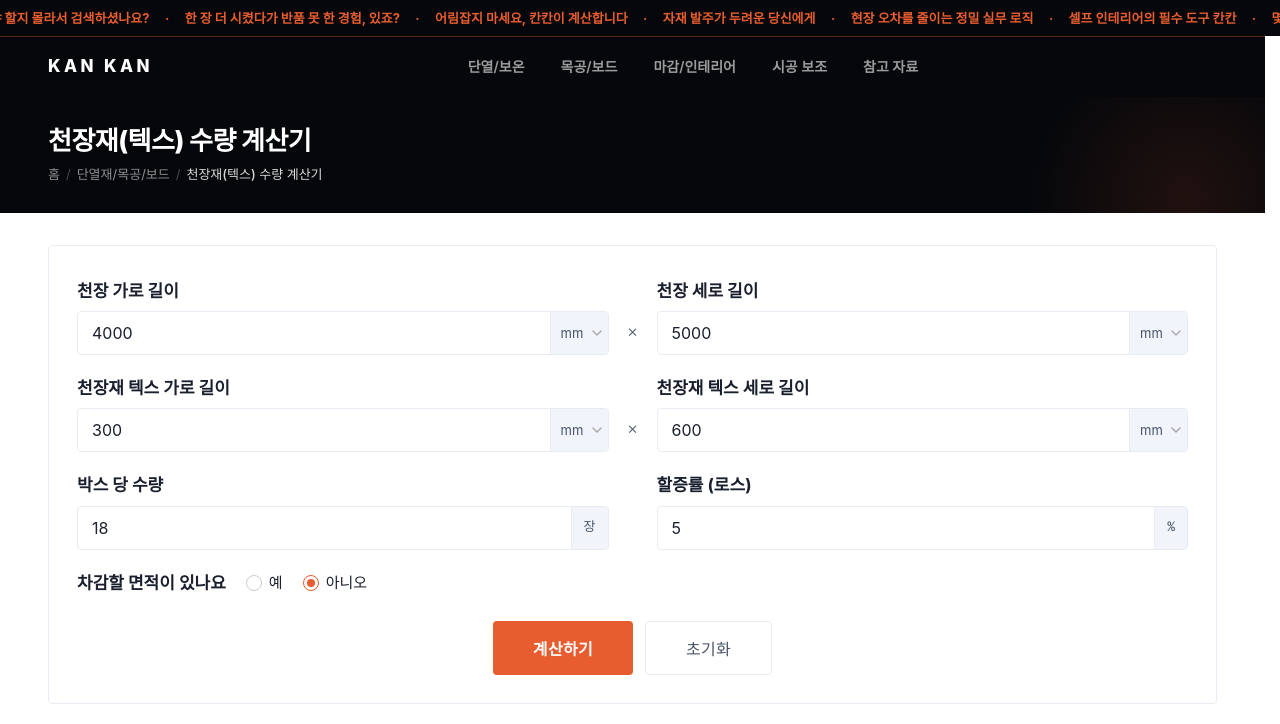
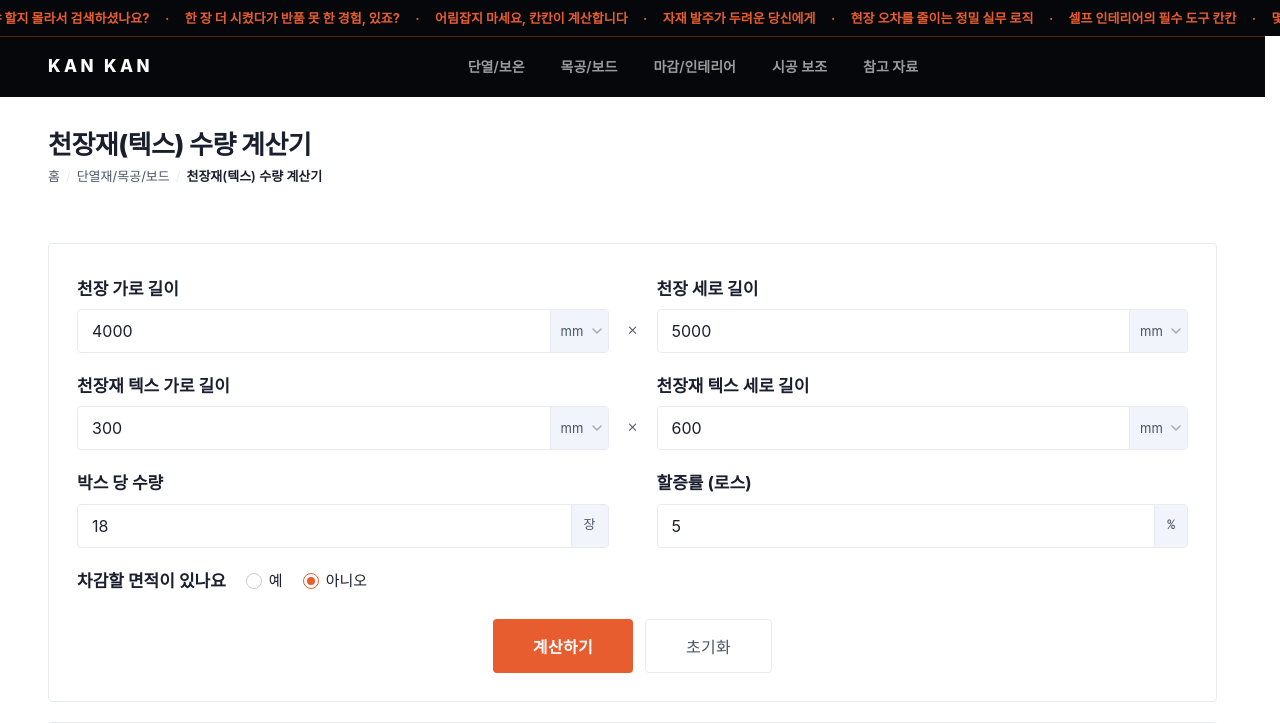
Before and after one commit to enorangekid/kankan, a plain HTML site: page calc/tex.html in a window 1280 px wide. Shown: the top 724 px of the page. Drawn offline with Linux system fonts and the light colour scheme; a web font is replaced by a local one.

Commit message:
style: remove dark background from page-header, adjust text colors

```diff
--- a/calc/calc.css
+++ b/calc/calc.css
@@ -8,40 +8,24 @@
   --color-text-light: #5a6378;
 }
 
-/* ─── 페이지 헤더 (네이비 배너) ─── */
+/* ─── 페이지 헤더 ─── */
 .page-header {
   display: flex;
   flex-direction: column;
   align-items: flex-start;
   justify-content: flex-end;
-  padding: 28px 48px 28px;
+  padding: 32px 48px 24px;
   width: 100%;
-  gap: 8px;
-  background: #05070b;
-  position: relative;
-  overflow: hidden;
-}
-
-.page-header::after {
-  content: '';
-  position: absolute;
-  right: -80px;
-  top: -60px;
-  width: 320px;
-  height: 320px;
-  border-radius: 50%;
-  background: radial-gradient(circle, rgba(232,93,47,0.12) 0%, transparent 70%);
-  pointer-events: none;
+  gap: 6px;
+  background: transparent;
 }
 
 .page-title {
   font-size: 26px;
   font-weight: 800;
-  color: #ffffff;
+  color: var(--color-text);
   letter-spacing: -0.02em;
   line-height: 1.2;
-  position: relative;
-  z-index: 1;
 }
 
 .breadcrumb {
@@ -49,25 +33,23 @@
   align-items: center;
   gap: 6px;
   font-size: 13px;
-  color: rgba(255,255,255,0.55);
-  position: relative;
-  z-index: 1;
+  color: var(--color-text-muted);
 }
 
 .breadcrumb a {
-  color: rgba(255,255,255,0.55);
+  color: var(--color-text-muted);
   transition: color var(--transition);
 }
 
-.breadcrumb a:hover { color: rgba(255,255,255,0.9); }
+.breadcrumb a:hover { color: var(--color-text); }
 
 .bc-sep {
-  color: rgba(255,255,255,0.25);
+  color: var(--color-border);
 }
 
 .bc-current {
-  color: rgba(255,255,255,0.85);
-  font-weight: 500;
+  color: var(--color-text);
+  font-weight: 600;
 }
 
 /* ─── 계산기 래퍼 ─── */
```
